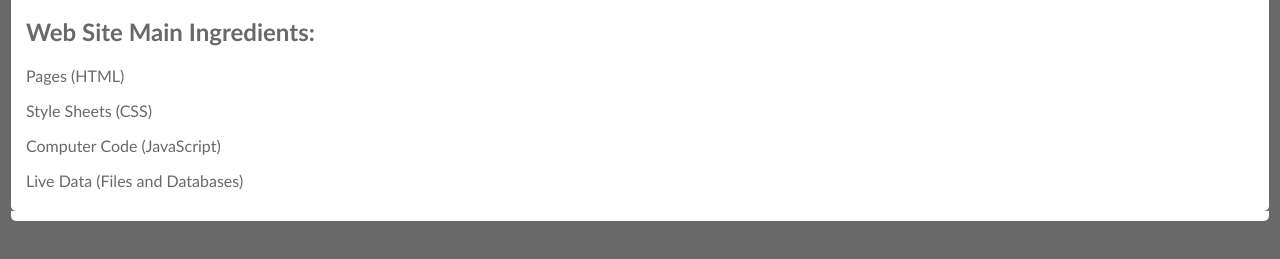
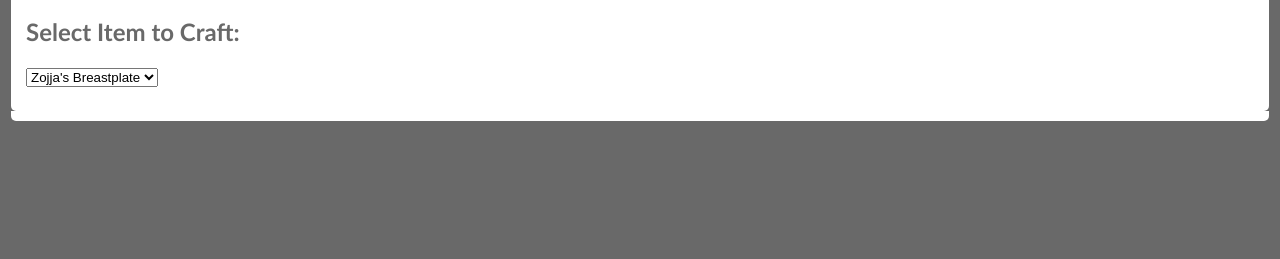
Before and after one commit to prophetic/gw2crafting, a plain HTML site: page index.html in a window 1280 px wide. Shown: the part 83-342 px from the top of the page. Drawn offline with Linux system fonts and the light colour scheme; no server answers.

Commit message:
Update index.html

```diff
--- a/index.html
+++ b/index.html
@@ -4,24 +4,23 @@
 <head>
   <title>GW2 Crafting Tracker</title>
   <link href="style.css" rel="stylesheet">
+  <script src="script.js"></script>
 </head>
 
 <body>
-
   <div id="main">
   <h1>GW2 Crafting Tracker</h1>
-  <h2>Web Site Main Ingredients:</h2>
+  <h2>Select Item to Craft:</h2>
 
-  <p>Pages (HTML)</p>
-  <p>Style Sheets (CSS)</p>
-  <p>Computer Code (JavaScript)</p>
-  <p>Live Data (Files and Databases)</p>
+  <select id="crafting">
+  <option value="48073">Zojja's Breastplate</option>
+  <option value="48075">Zojja's Visor</option>
+  </select>
+  <br></br>
   </div>
 
   <div id="box1">
   </div>
+</body>
 
-  <script src="script.js"></script>
-
-</body>
 </html>
```
